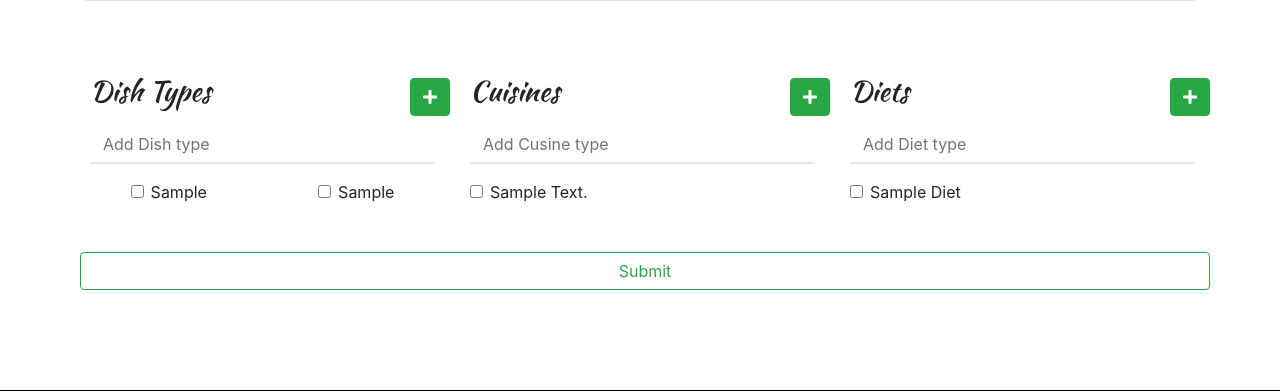
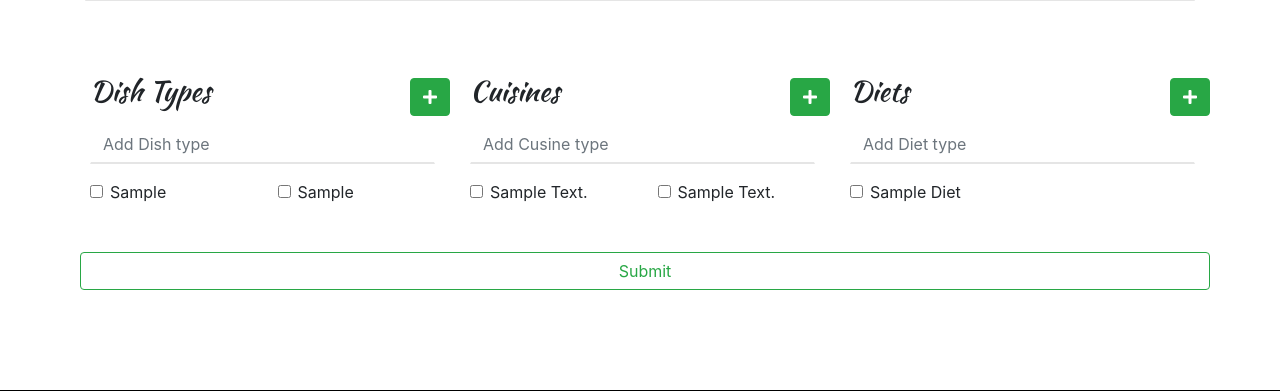
Before and after one commit to Code-Institute-Submissions/project-5, a Flask app: page /add_recipe/1 in a window 1280 px wide. Shown: the part 1230-1621 px from the top of the page. Run offline with Flask 2, Linux system fonts and the light colour scheme; the visitor is signed in with stand-in values (Sample User, id 1); grey boxes marked "Sample" are stand-in pictures; a database or web service that is not in the repository returns one stand-in record (values such as "Sample title"); some libraries are stand-ins or nearby versions.

Commit message:
delete_recipe() will now always check the database for empty tags.

```diff
--- a/app.py
+++ b/app.py
@@ -248,6 +248,8 @@
                 user_id = user_id[0]["_id"]
             users_collection.update({'_id': ObjectId(user_id)}, {
                                     "$pull": {"recipes": recipe_id}})
+            # Check if there are any tags with no recipes
+            Database().update_search_form()
             flash("Your recipe has been delated")
             return redirect(url_for('index'))
         else:
--- a/classes.py
+++ b/classes.py
@@ -6,6 +6,8 @@
 from bson.objectid import ObjectId
 
 from werkzeug.security import generate_password_hash, check_password_hash
+
+form_schema_id = "5b925f1937265c68a832345f"
 
 app = Flask(__name__)
 
@@ -183,17 +185,10 @@
 
 # DB classes
 class Database:
-
-    def users(self):
-        return users_collection.find()
-
-    def forms(self, keys):
-        pass
-
     def update(self, key):
         result = set()
-        for x in Search(recipes_collection, "recipes").sort_find_all():
-            x = x['recipes'][0][f'{key}']
+        for x in list(recipes_collection.find()):
+            x = x[f'{key}']
             for y in x:
                 result.add(y)
         return result
@@ -209,7 +204,8 @@
     def update_search_form(self, key=["dishTypes", "cuisines", "diets"]):
         form = self.update_db(key, key)
         form["popularity"] = ["ascending", "decreasing"]
-        forms_collection.insert_one(form)
+        forms_collection.update(
+            {'_id': ObjectId(form_schema_id)}, form)
 
 # Main class for add / edit recipe
 
@@ -295,7 +291,7 @@
         return graph_data
 
     def line_graph(self, graph_type):
-        line_chart = pygal.Bar(x_label_rotation=20)
+        line_chart = pygal.Bar()
         line_chart.title = f"User's recipes vs Database recipes ({graph_type})"
         line_chart.x_labels = map(str, self.form_key_data)
         line_chart.add("User's", self.get_data()['user_data'])
--- a/static/custom/add-edit.js
+++ b/static/custom/add-edit.js
@@ -93,6 +93,40 @@
 
 }
 
+function add_cusine() {
+	let name = $("input[name='new_cusine_type']").val();
+	if (name.length < 5 || name.length > 15) {
+		let message = "Please enter name between 5 and 15 characters"
+		alerts(message)
+		return
+	}
+	if (name != "") {
+		let check_box = $("#cuisines input");
+		for (let i = 0; i < check_box.length; i++) {
+			if (check_box[i].value.toLowerCase() == name.toLowerCase()) {
+				$(check_box[i]).prop("checked", true);
+				let message = "Type already exist and has been checked for you.";
+				alerts(message);
+				return;
+			}
+		}
+
+		let len = parseInt($("#cuisines input").length);
+		$("#cuisines").append(`
+				<div class="form-check">
+					<input class="form-check-input" name="cuisines-0${len + 1}" type="checkbox" value="${name}" checked>
+					<label class="form-check-label" for="cuisines-0${len + 1}" checked>
+						${name}
+					</label>
+				</div>
+		`);
+		let message = "New type created and checked for you.";
+		name.value = ""
+		alerts(message);
+	}
+
+}
+
 function add_step(btn) {
 	let btn_parent = $(btn).parent().parent()
 	let len = parseInt($("#steps input").length);
--- a/static/custom/style.css
+++ b/static/custom/style.css
@@ -88,7 +88,6 @@
 .content-wrapper {
     background: rgba(0, 0, 0, 0.5);
     height: 100%;
-    padding-top: 100px;
 }
 
 .search-overlay h2 {
--- a/templates/add-edit-template.html
+++ b/templates/add-edit-template.html
@@ -80,9 +80,9 @@
 			</div>
 			<input name="new_dish_type" type="text" class="form-control mt-3 mb-3" placeholder="Add Dish type" minlength="5"
 			 maxlength="15">
-			<div class="row justify-content-around">
-				<div id="dishType" class="dish-type col-xs-6">
-					{% for x in forms[0].dishTypes[:10] %}
+			<div class="row ">
+				<div class="dish-type col-6">
+					{% for x in forms[0].dishTypes[:15] %}
 					<div class="form-check">
 						{% if x|lower in recipes.dishTypes %}
 						<input class="form-check-input" name="dishTypes-0{{ loop.index }}" type="checkbox" value="{{x}}" checked>
@@ -95,8 +95,8 @@
 					</div>
 					{% endfor %}
 				</div>
-				<div class="dish-type col-xs-6">
-					{% for x in forms[0].dishTypes[10:] %}
+				<div id="dishType" class="dish-type col-6">
+					{% for x in forms[0].dishTypes[15:] %}
 					<div class="form-check">
 						{% if x|lower in recipes.dishTypes %}
 						<input class="form-check-input" name="dishTypes-{{ loop.index }}" type="checkbox" value="{{x}}" checked>
@@ -114,14 +114,28 @@
 		<div class="form-check col-sm-6 col-md-4 mt-5">
 			<h3>Cuisines</h3>
 			<div class="add-remove-element">
-				<button onclick="add_type('new_cusine_type', 'cuisines')" class="add-element btn btn-success" type="button"><i
+				<button onclick="add_cusine()" class="add-element btn btn-success" type="button"><i
 					 class="fas fa-plus"></i></button>
 			</div>
 			<input name="new_cusine_type" type="text" class="form-control mt-3 mb-3" placeholder="Add Cusine type" minlength="5"
 			 maxlength="15">
 			<div class="row">
-				<div id="cuisines" class="col-12">
-					{% for x in forms[0].cuisines %}
+				<div class="col-6">
+					{% for x in forms[0].cuisines[:15] %}
+					<div class="form-check">
+						{% if x|lower in recipes.cuisines %}
+						<input class="form-check-input" name="cuisines-{{ loop.index }}" type="checkbox" value="{{x}}" checked>
+						{% else %}
+						<input class="form-check-input" name="cuisines-{{ loop.index }}" type="checkbox" value="{{x}}">
+						{% endif %}
+						<label class="form-check-label" for="cuisines-{{ loop.index }}">
+							{{x | title}}
+						</label>
+					</div>
+					{% endfor %}
+				</div>
+				<div id="cuisines" class="col-6">
+					{% for x in forms[0].cuisines[15:] %}
 					<div class="form-check">
 						{% if x|lower in recipes.cuisines %}
 						<input class="form-check-input" name="cuisines-{{ loop.index }}" type="checkbox" value="{{x}}" checked>
--- a/templates/search-form.html
+++ b/templates/search-form.html
@@ -1,7 +1,7 @@
 
 
 <div class="search-overlay container-fluid">
-	<div class="content-wrapper row vh100">
+	<div class="content-wrapper pt-5 row vh100">
 		<form id="search-form" class="container" method="POST" action="/input_form_search">
 			<h2 class="col-12 text-center text-light"> Search by ...</h2>
 			<div class="row">
@@ -23,9 +23,9 @@
 				<div class="form-check col-sm-6 col-md-3">
 					<h4 class="mt-3">Dish Types</h4>
 					<hr>
-					<div class="justify-content-around row">
-						<div class="col-xs-6">
-							{% for x in forms[0].dishTypes[:10] %}
+					<div class=" row">
+						<div class="col-6">
+							{% for x in forms[0].dishTypes[:15] %}
 							<div class="form-check">
 								<input class="form-check-input" name="dishTypes-0{{ loop.index }}" type="checkbox" value="{{x | title}}" id="dishTypes-0{{ loop.index }}">
 								<label class="form-check-label" for="dishTypes-0{{ loop.index }}">
@@ -34,8 +34,8 @@
 							</div>
 							{% endfor %}
 						</div>
-						<div class="col-xs-6">
-							{% for x in forms[0].dishTypes[10:] %}
+						<div class="col-6">
+							{% for x in forms[0].dishTypes[15:] %}
 							<div class="form-check">
 								<input class="form-check-input" name="dishTypes-{{ loop.index }}" type="checkbox" value="{{x}}" id="dishTypes-{{ loop.index }}">
 								<label class="form-check-label" for="dishTypes-{{ loop.index }}">
@@ -49,14 +49,28 @@
 				<div class="form-check col-sm-6 col-md-3">
 					<h4 class="mt-3">Cuisines</h4>
 					<hr>
-					{% for x in forms[0].cuisines %}
-					<div class="form-check">
-						<input class="form-check-input" name="cuisines-{{ loop.index }}" type="checkbox" value="{{x}}">
-						<label class="form-check-label" for="cuisines-{{ loop.index }}">
-							{{x | title}}
-						</label>
+					<div class="row">
+						<div class="col-6">
+							{% for x in forms[0].cuisines[:15] %}
+							<div class="form-check">
+								<input class="form-check-input" name="cuisines-0{{ loop.index }}" type="checkbox" value="{{x | title}}" id="cuisines-0{{ loop.index }}">
+								<label class="form-check-label" for="cuisines-0{{ loop.index }}">
+									{{x | title}}
+								</label>
+							</div>
+							{% endfor %}
+						</div>
+						<div class="col-6">
+							{% for x in forms[0].cuisines[15:] %}
+							<div class="form-check">
+								<input class="form-check-input" name="cuisines-{{ loop.index }}" type="checkbox" value="{{x}}" id="cuisines-{{ loop.index }}">
+								<label class="form-check-label" for="cuisines-{{ loop.index }}">
+									{{x | title}}
+								</label>
+							</div>
+							{% endfor %}
+						</div>
 					</div>
-					{% endfor %}
 				</div>
 				<div class="form-check col-sm-6 col-md-3">
 					<h4 class="mt-3">Diets</h4>
```
Also changed, not shown: README.md.
